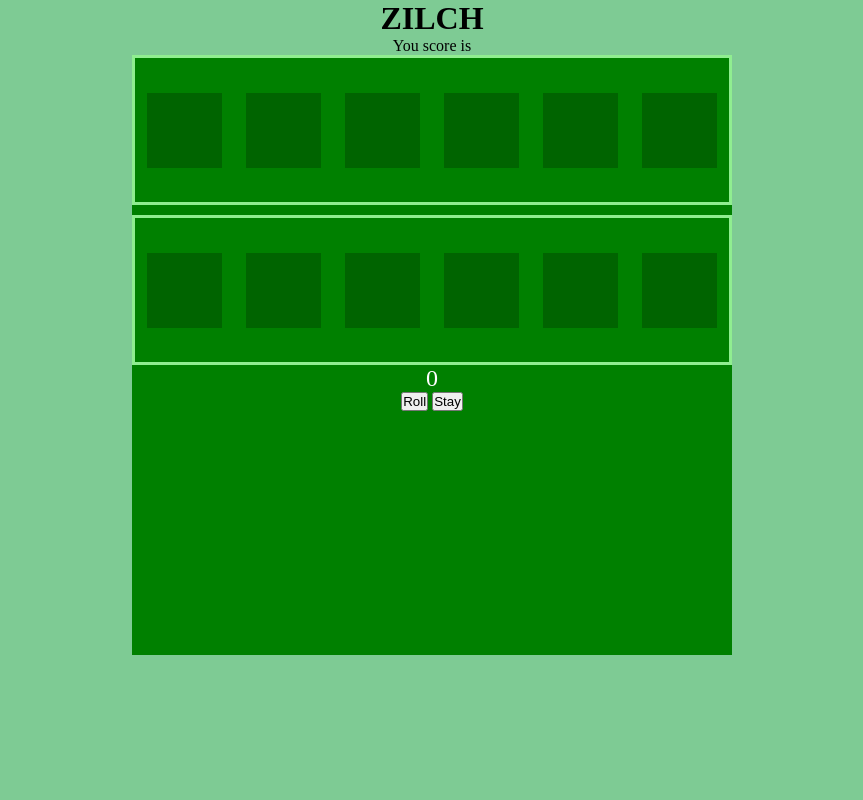
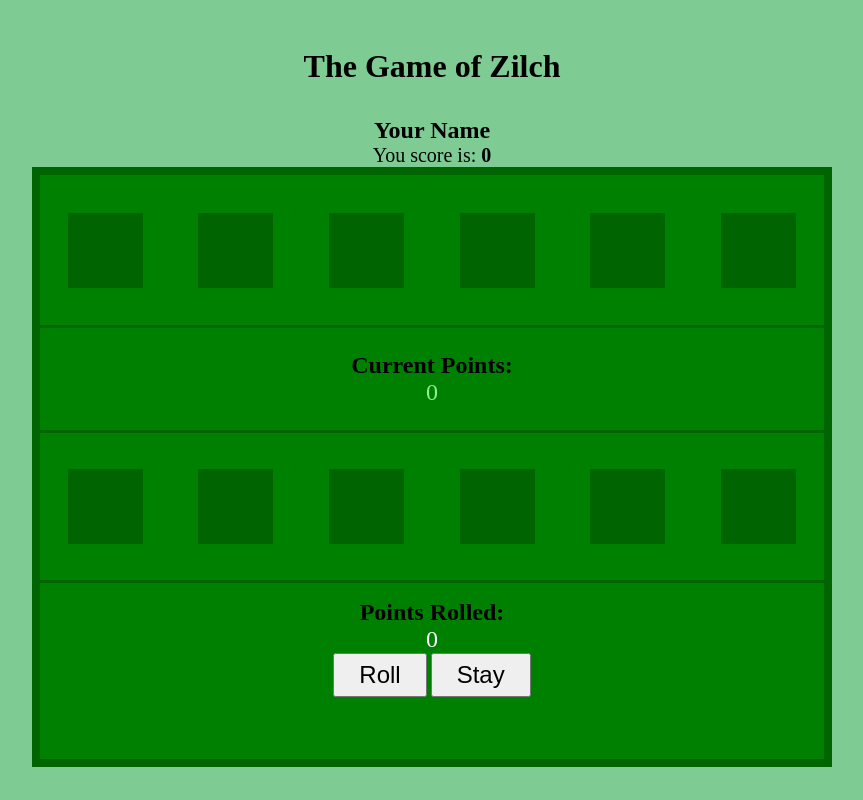
Before and after one commit to coffeeslammer/Zilch, a plain HTML site: page index.html in a window 1280 px wide. Shown: the whole page, without its empty margins (208-1071 px from the left). Drawn offline with Linux system fonts and the light colour scheme.

Commit message:
cleaned up the layout, switched id to class

```diff
--- a/index.html
+++ b/index.html
@@ -11,22 +11,32 @@
 </head>
 
 <body>
-    <header>
-        <h1>ZILCH</h1>
-        <p>You score is <strong id="score"></strong> </p>
-    </header>
-    <div class="board">
-        <div id="zilch">
-            <h2>You Got Zilch</h2>
-            <button id="zBtn">Continue</button>
+
+    <main>
+        <div class="players">
+            <h1>The Game of Zilch</h1>
+            <h2>Your Name</h2>
+            <p>You score is: <strong class="score">0</strong> </p>
         </div>
-        <div class="keep"></div>
-        <div class="rolled"></div>
-        <p id="possible-score">0</p>
-        <button id="roll-btn">Roll</button>
-        <button id="stay-btn">Stay</button>
-    </div>
-
+        <div class="board">
+            <div class="zilch">
+                <h2>You Got Zilch</h2>
+                <button class="zBtn">Continue</button>
+            </div>
+            <div class="keep"></div>
+            <div class="middle">
+                <h2>Current Points:</h2>
+                <p class="acumalated-points">0</p>
+            </div>
+            <div class="rolled"></div>
+            <div class="points-rolled">
+                <h2>Points Rolled:</h2>
+                <p class="possible-score">0</p>
+            </div>
+            <button class="roll-btn">Roll</button>
+            <button class="stay-btn">Stay</button>
+        </div>
+    </main>
     <script src="scripts/index.js"></script>
 </body>
 
--- a/scripts/index.js
+++ b/scripts/index.js
@@ -14,12 +14,12 @@ const aTopDice = [];
 
 const rolled = document.querySelector(".rolled");
 const keep = document.querySelector(".keep");
-const stayBtn = document.getElementById("stay-btn");
-const rollBtn = document.getElementById("roll-btn");
-const scoreKeeper = document.getElementById("score");
-const possibleScore = document.getElementById("possible-score");
-const zilchWindow = document.getElementById("zilch");
-const zBtn = document.getElementById("zBtn");
+const stayBtn = document.querySelector(".stay-btn");
+const rollBtn = document.querySelector(".roll-btn");
+const scoreKeeper = document.querySelector(".score");
+const possibleScore = document.querySelector(".possible-score");
+const zilchWindow = document.querySelector(".zilch");
+const zBtn = document.querySelector(".zBtn");
 //This sets up the blank board
 //createHoldingBoard is the upper section where the dice you keep go
 //createLowerDiceBoard is where you roll the dice
@@ -48,7 +48,7 @@ function rollDice(dice) {
   for (let i = 0; i < dice; i++) {
     iGetRandomDice = Math.floor(Math.random() * 6 + 1);
     aTheDice.push(iGetRandomDice);
-    // aTheDice.push(2);
+    // aTheDice.push(i + 1);
 
     rolledDiceOnTheBoard[i].textContent = iGetRandomDice;
   }
@@ -106,10 +106,16 @@ function clearBoard() {
 }
 //BUG right now I can put anything up top
 function diceToKeep(e) {
+  console.log(e.target.getAttribute("data")); //TEST
+  if (e.target.getAttribute("data") === "straight") {
+    console.log("I made it here");
+    //do something in here to group the dice and move them up to top and add the points
+  }
   addingDice[iDiceHeldIndex].textContent = e.target.textContent;
-  aTopDice.push(
-    aTheDice.splice(Array.from(rolledDiceOnTheBoard).indexOf(e.target), 1)
-  );
+  aTopDice.push(aTheDice.splice(aTheDice.indexOf(+e.target.textContent), 1));
+  // aTopDice.push(
+  //   aTheDice.splice(Array.from(rolledDiceOnTheBoard).indexOf(e.target), 1) //TODO understand this line
+  // );
   iNumberOfDice--;
   adjustDiceOnBoard(iNumberOfDice);
   iDiceHeldIndex++;
@@ -132,6 +138,7 @@ function checkForStraight(diceScoreTest) {
   if (diceScoreTest.every((die) => die == 1)) {
     diceScoreTest[0] = 0;
     diceScoreTest[4] = 0;
+    rolledDiceOnTheBoard.forEach((die) => die.setAttribute("data", "straight"));
     return 1500;
   }
 
--- a/styles/style.css
+++ b/styles/style.css
@@ -1,24 +1,46 @@
  * {
+
+     box-sizing: border-box;
+ }
+
+ body,
+ h1,
+ h2,
+ p {
      margin: 0;
      padding: 0;
-     box-sizing: border-box;
  }
 
  body {
      text-align: center;
      background-color: rgb(126, 203, 148);
+     display: grid;
+     justify-content: center;
+     /* align-items: center; */
+     min-height: 100vh;
+ }
+
+ h1 {
+     margin-top: 3rem;
+     margin-bottom: 2rem;
+ }
+
+ .players p {
+     font-size: 1.25rem;
  }
 
  .board {
      position: relative;
-     width: 600px;
+     /* padding-top: 2rem; */
+     width: 800px;
      height: 600px;
-     margin: auto;
+     /* margin: auto; */
      background-color: green;
+     border: 8px solid darkgreen;
 
  }
 
- #zilch {
+ .zilch {
      position: absolute;
      left: 50%;
      top: 50%;
@@ -32,33 +54,37 @@
      z-index: 5;
  }
 
- #zilch button {
+ .zilch button {
      position: absolute;
      left: 125px;
      bottom: 20px;
  }
 
- h2 {
+ /* h2 {
      margin-top: 25%;
      margin-bottom: 25%;
- }
+ } */
 
  .keep {
      display: grid;
      justify-content: center;
      height: 150px;
-     border: 3px solid lightgreen;
-     margin-bottom: 10px;
+     /* border: 3px solid lightgreen; */
+     /* margin-top: 2rem; */
  }
 
  .rolled,
  .keep {
      display: grid;
-     justify-content: center;
+     justify-content: space-evenly;
      grid-template-columns: repeat(6, 1fr);
      align-items: center;
      height: 150px;
-     border: 3px solid lightgreen;
+     /* border: 3px solid lightgreen; */
+ }
+
+ .rolled {
+     border-bottom: 3px solid darkgreen;
  }
 
  .rolled-dice,
@@ -77,7 +103,31 @@
 
  }
 
- #possible-score {
+ .middle {
+     /* margin-top: 2rem;
+     margin-bottom: 2rem; */
+     padding-top: 24px;
+     padding-bottom: 24px;
+     border-top: 3px solid darkgreen;
+     border-bottom: 3px solid darkgreen;
+ }
+
+ .middle p {
+     font-size: 1.5rem;
+     color: lightgreen;
+ }
+
+ .possible-score {
      font-size: 24px;
      color: white;
  }
+
+ .points-rolled {
+     padding-top: 16px;
+ }
+
+ .roll-btn,
+ .stay-btn {
+     font-size: 1.5rem;
+     padding: 6px 24px;
+ }
```
